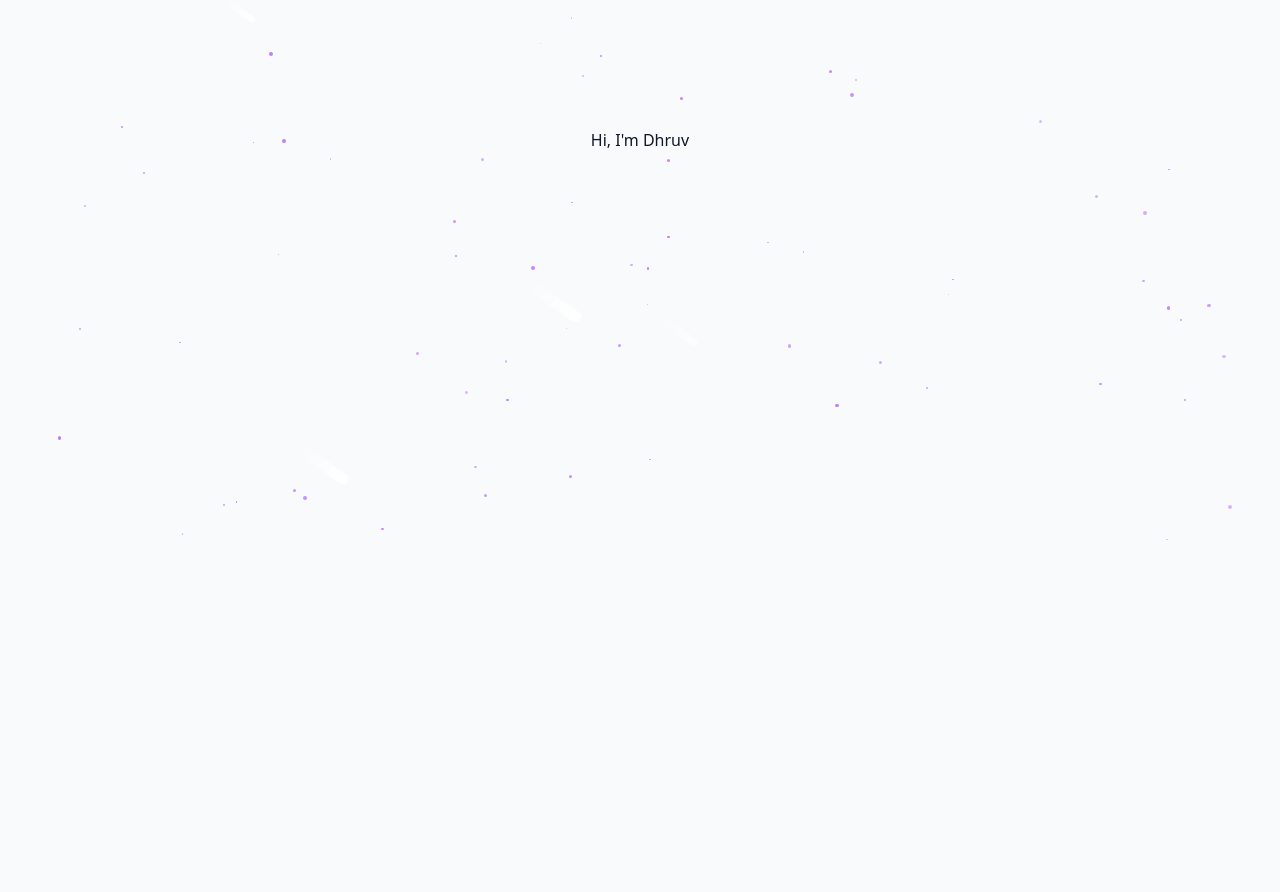
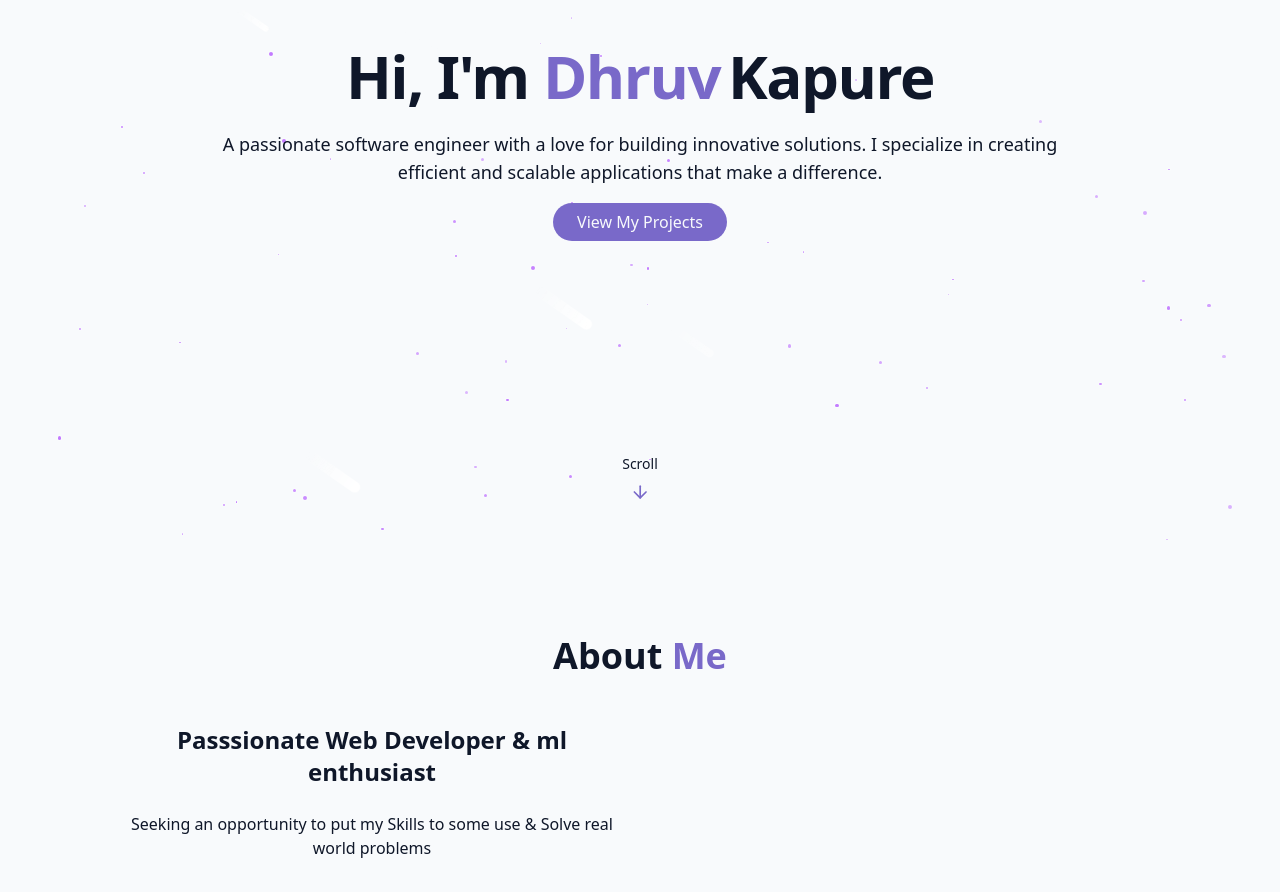
Before and after one commit to Dhruv0551/My-Portfolio, a React (Vite) app: page / in a window 1280 px wide. Shown: the part 260-1152 px from the top of the page. Before the commit the page ends 800 px from the top, so only its background shows below. Built offline with nearby package versions, Linux system fonts and the light colour scheme.

Commit message:
worked on hero section

```diff
--- /dev/null
+++ b/src/components/About.jsx
@@ -0,0 +1,26 @@
+import React from "react";
+
+function About() {
+  return (
+    <section id="about" className="py-24 px-4 relative">
+      <div className="container mx-auto max-w-5xl">
+        <h2 className="text-3xl md:text-4xl font-bold mb-12 text-center">
+          About <span className="text-primary"> Me</span>
+        </h2>
+        <div className="grid grid-cols-1 md:grid-cols-2 gap-12 items-center">
+          <div className="space-y-6 ">
+            <h3 className="text-2xl font-semibold">
+              Passsionate Web Developer & ml enthusiast
+            </h3>
+            <p className="text-muted-foreground">
+              Seeking an opportunity to put my Skills to some use & Solve real
+              world problems
+            </p>
+          </div>
+        </div>
+      </div>
+    </section>
+  );
+}
+
+export default About;
--- a/src/components/Hero.jsx
+++ b/src/components/Hero.jsx
@@ -1,3 +1,4 @@
+import { ArrowDown } from "lucide-react";
 import React from "react";
 
 function Hero() {
@@ -8,9 +9,37 @@ function Hero() {
     >
       <div className="container max-w-4xl mx-auto text-center z-10">
         <div className="space-y-6">
-          <span>Hi, I'm</span>
-          <span> Dhruv</span>
+          <h1 className="text-4xl md:text-6xl font-bold tracking-tight cursor-pointer">
+            <span className="opacity-0 animate-fade-in">Hi, I'm</span>
+            <span className="text-primary opacity-0 animate-fade-in-delay-1">
+              {" "}
+              Dhruv
+            </span>
+            <span className="text-gradient ml-2 opacity-0 animate-fade-in-delay-2">
+              {""}
+              Kapure
+            </span>
+          </h1>
+          <p className="text-lg md-text:xl text-muted-foreground max-2-2xl mx-auto opacity-0 animate-fade-in-delay-3">
+            A passionate software engineer with a love for building innovative
+            solutions. I specialize in creating efficient and scalable
+            applications that make a difference.
+          </p>
+
+          <div>
+            <a
+              href="#projects"
+              className="mt-4 cosmic-button opacity-0 animate-fade-in-delay-4"
+            >
+              View My Projects
+            </a>
+          </div>
         </div>
+      </div>
+
+      <div className="absolute bottom-8 left-1/2 transform -translate-x-1/2 flex flex-col items-center animate-bounce">
+        <span className="text-sm text-muted-foreground mb-2">Scroll</span>
+        <ArrowDown className="w-5 h-5 text-primary" />
       </div>
     </section>
   );
--- a/src/components/Main.jsx
+++ b/src/components/Main.jsx
@@ -4,6 +4,7 @@ import { Stars } from "lucide-react";
 import Starsbg from "./Starsbg";
 import Navbar from "./Navbar";
 import Hero from "./Hero";
+import About from "./About";
 
 function Main() {
   return (
@@ -18,6 +19,7 @@ function Main() {
 
       {/* hero */}
       <Hero />
+      <About />
 
       {/* footer */}
     </div>
```
